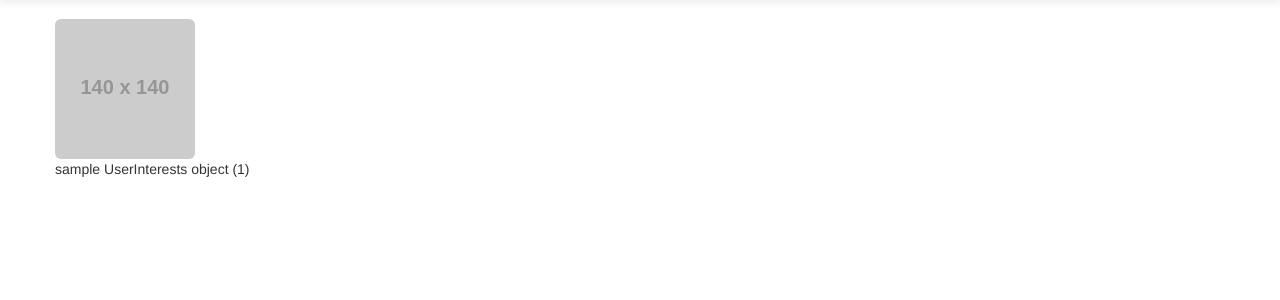
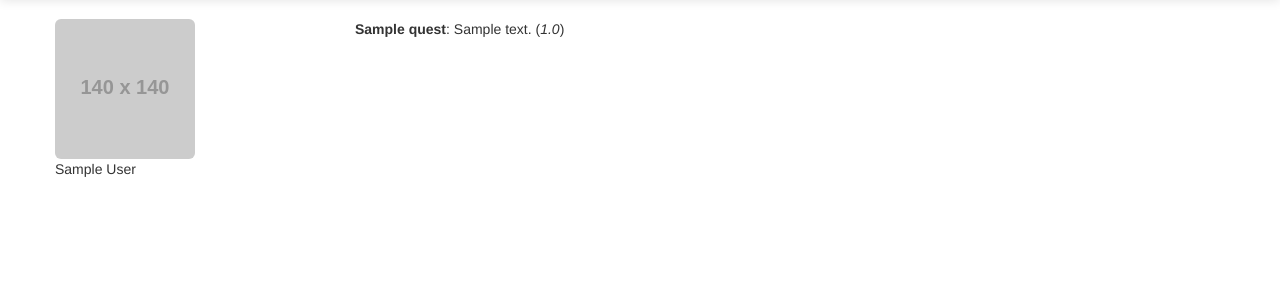
Before and after one commit to peteryao/DailyAchievement, a Django app: page /quests/user/1/ in a window 1280 px wide. Shown: the part 41-341 px from the top of the page. Run offline with Django 3.2, Linux system fonts and the light colour scheme; tables that the repository leaves empty hold one stand-in row (values such as "Sample post"); grey boxes labelled with a size stand in for pictures from a placeholder-image service; some libraries are stand-ins or nearby versions.

Commit message:
Massive updates to view/profile usage

```diff
--- a/gamify/quests/views.py
+++ b/gamify/quests/views.py
@@ -14,12 +14,12 @@ def index(request):
 def profile(request, user_id):
     user = User.objects.get(pk=user_id)
     interests = UserInterests.objects.get(user_id=user_id)
-    complete_quests = CompleteQuest.objects.get(user_id=user_id)
-
-
+    complete_quests = CompleteQuest.objects.filter(user_id=user_id).order_by("-id")[:5]
+    trophy = UserTrophy.objects.get(user_id=user.id)
 
     return render_to_response('profile.html', {
         "current_user": user,
         "user_interests": interests,
         "complete_quests": complete_quests,
+        "trophy": trophy,
         }, context_instance=RequestContext(request))
--- a/gamify/templates/profile.html
+++ b/gamify/templates/profile.html
@@ -4,13 +4,16 @@
 
 <div class="row-fluid">
     <div class="row-fluid">
-        <div class="span4">
-            <img class="img-rounded" src="http://placehold.it/140x140">
+        <div class="span3">
+            <img class="img-rounded" src="http://placehold.it/140x140"><br />
+            {{current_user.first_name}} {{current_user.last_name}}
+        </div>
+        <div class="span9">
+            {% for quest in complete_quests %}
+            <strong>{{quest.quest.title}}</strong>: {{quest.quest.description}} (<i>{{quest.quest.point_value}}</i>)<br />
+            {% endfor %}
         </div>
     </div>
 </div>
 
-{{current_user}}
-{{user_interests}}
-
 {% endblock %}
```
